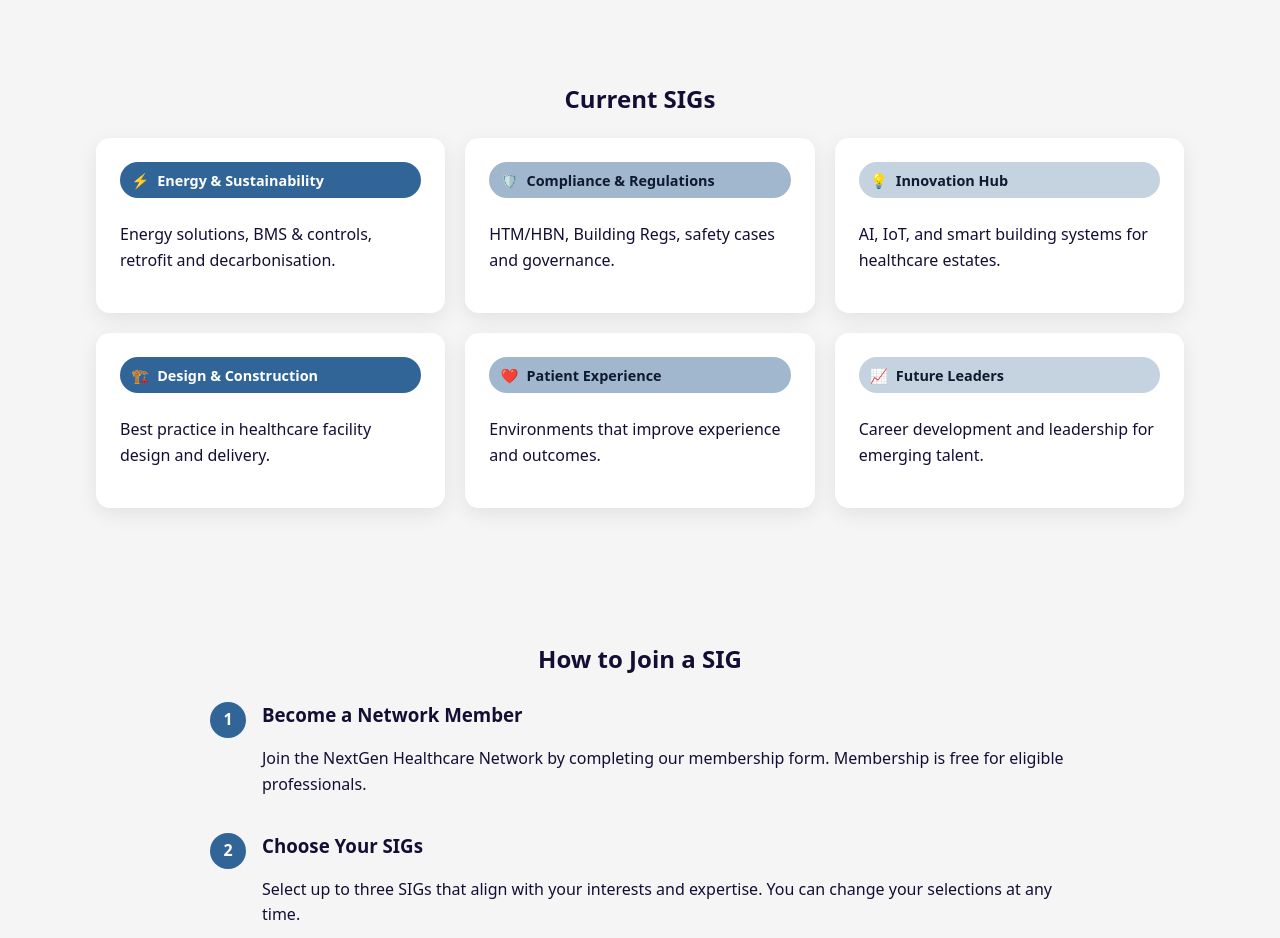
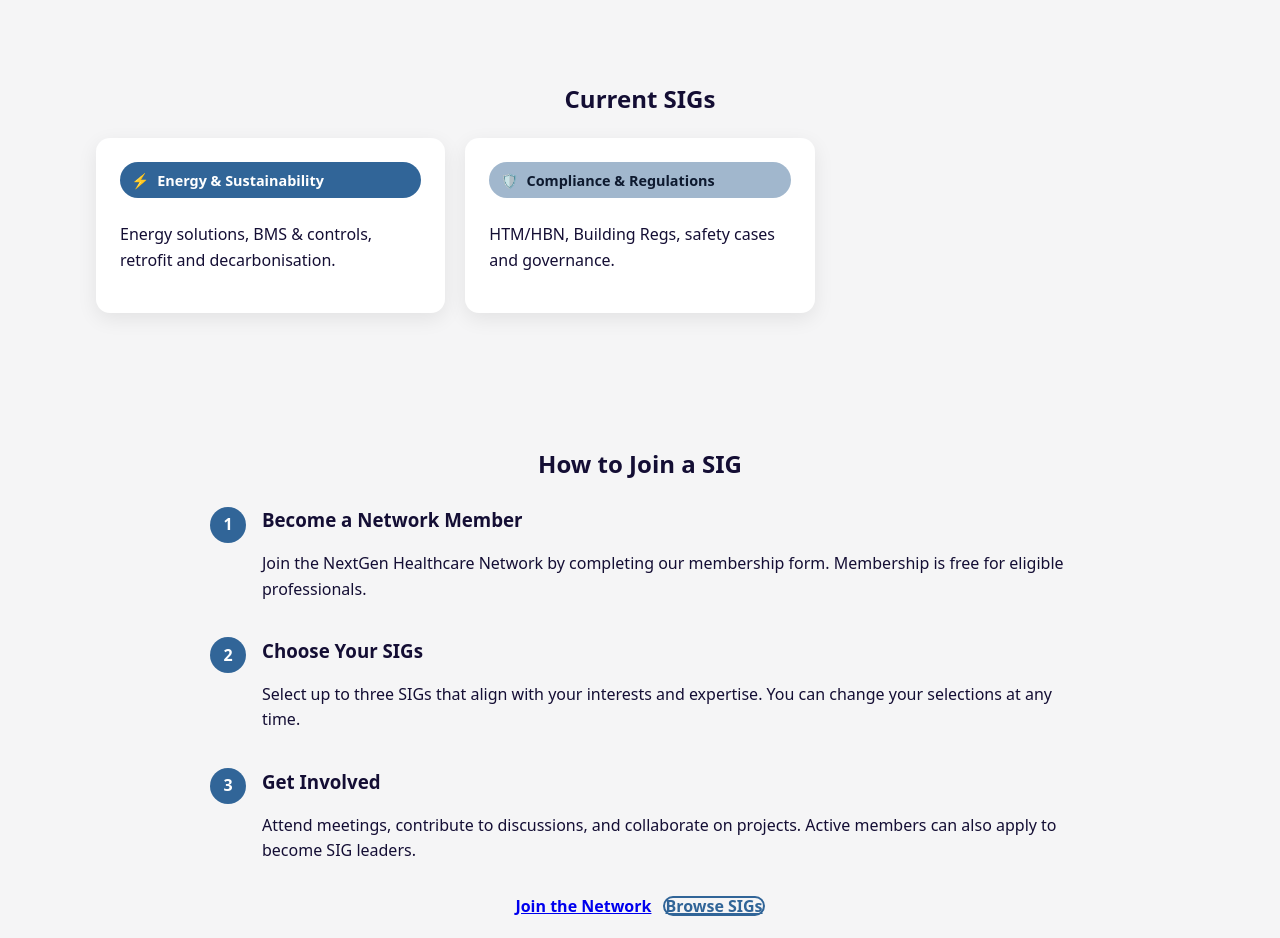
Before and after one commit to NextGen-Healthcare/NextGen-Healthcare.github.io, a plain HTML site: page pages/sigs.html in a window 1280 px wide. Shown: the part 800-1738 px from the top of the page. Drawn offline with Linux system fonts and the light colour scheme.

Commit message:
Remove several articles from sigs.html

```diff
--- a/pages/sigs.html
+++ b/pages/sigs.html
@@ -158,25 +158,6 @@
           <p>HTM/HBN, Building Regs, safety cases and governance.</p>
         </article>
 
-        <article class="card sig">
-          <span class="badge">Innovation Hub</span>
-          <p>AI, IoT, and smart building systems for healthcare estates.</p>
-        </article>
-
-        <article class="card sig">
-          <span class="badge">Design &amp; Construction</span>
-          <p>Best practice in healthcare facility design and delivery.</p>
-        </article>
-
-        <article class="card sig">
-          <span class="badge">Patient Experience</span>
-          <p>Environments that improve experience and outcomes.</p>
-        </article>
-
-        <article class="card sig">
-          <span class="badge">Future Leaders</span>
-          <p>Career development and leadership for emerging talent.</p>
-        </article>
       </div>
     </div>
   </section>
```
